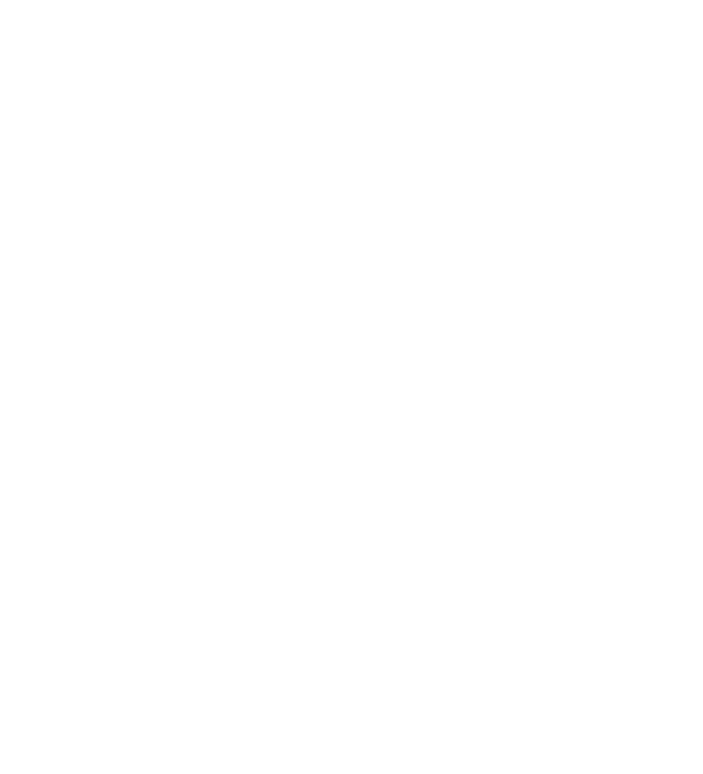
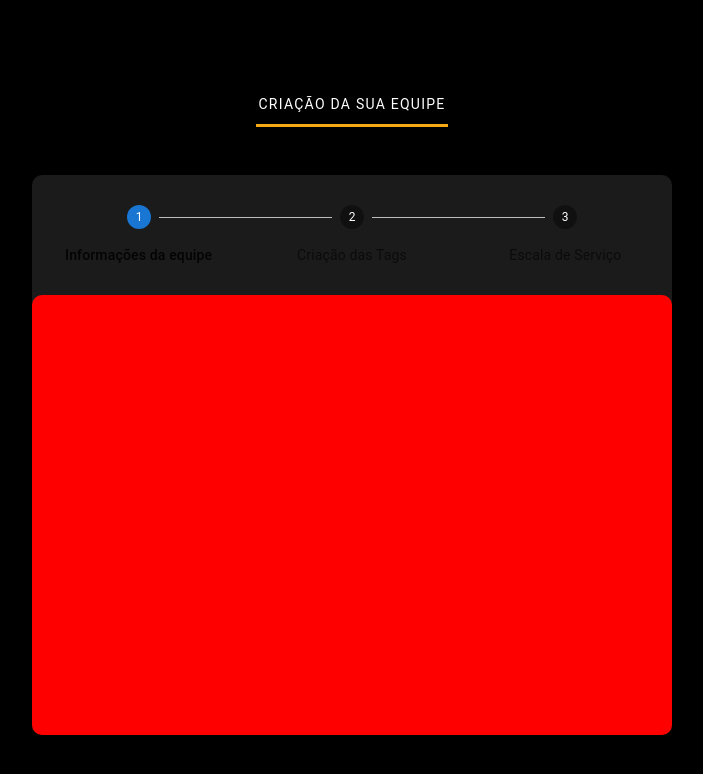
Before and after one commit to SamuelCFelix/Escala-Frontend, a React (Create React App) app: page /primeiroacesso/criarequipe in a window 1280 px wide. Before the commit this address had no page. Shown: the top 774 px of the page, without its empty margins (288-991 px from the left). Built offline with nearby package versions, Linux system fonts and the light colour scheme.

Commit message:
iniciando página de criação de equipe stepper

```diff
--- a/src/App.js
+++ b/src/App.js
@@ -11,6 +11,7 @@
 import Cadastrar from "./pages/cadastrar/index";
 import Home from "./pages/home/index";
 import PrimerioAcesso from "./pages/primeiroAcesso";
+import CriarEquipe from "./pages/criarEquipe";
 
 function App() {
   return (
@@ -21,7 +22,8 @@
           <Route path="/login" element={<Login />} />
           <Route path="/cadastrar" element={<Cadastrar />} />
           <Route path="/home" element={<Home />} />
-          <Route path="/primeiroAcesso" element={<PrimerioAcesso />} />
+          <Route path="/primeiroacesso" element={<PrimerioAcesso />} />
+          <Route path="/primeiroacesso/criarequipe" element={<CriarEquipe />} />
         </Routes>
       </Router>
     </AuthProvider>
--- /dev/null
+++ b/src/pages/criarEquipe/index.js
@@ -0,0 +1,115 @@
+import {
+  Box,
+  Button,
+  ButtonBase,
+  Fade,
+  Slide,
+  Stack,
+  Step,
+  StepLabel,
+  Stepper,
+  Typography,
+  styled,
+} from "@mui/material";
+import { motion } from "framer-motion";
+import "../../../src/style.css";
+import { Fragment, useEffect, useState } from "react";
+
+const styles = {
+  container: {
+    margin: 0,
+    padding: 0,
+    fontFamily: "Roboto",
+    background: "#000000",
+    width: "100vw",
+    height: "100vh",
+    display: "flex",
+    flexDirection: "column",
+    alignItems: "center",
+    justifyContent: "center",
+  },
+  boxTitulo: {
+    width: "25%",
+    height: "10%",
+    marginBottom: "30px",
+    display: "flex",
+    flexDirection: "column",
+    alignItems: "center",
+    justifyContent: "center",
+  },
+  titulo: {
+    color: "#ffffff",
+    textTransform: "uppercase",
+    fontSize: "14px",
+    lineHeight: "16px",
+    letterSpacing: "1.25px",
+    margin: "4% 0%",
+  },
+  baseTitulo: {
+    background: "#F3A913",
+    width: "60%",
+    height: "3.5%",
+  },
+  boxCenter: {
+    background: "#1B1B1B",
+    width: "50%",
+    height: "70%",
+    display: "flex",
+    flexDirection: "column",
+    alignItems: "center",
+    justifyContent: "center",
+    borderRadius: "10px",
+  },
+  boxStepper: {
+    width: "100%",
+    mt: "30px",
+    mb: "30px",
+  },
+  boxConteudo: {
+    background: "red",
+    width: "100%",
+    height: "100%",
+    borderRadius: "10px",
+  },
+};
+
+const CriarEquipe = () => {
+  const [activeStep, setActiveStep] = useState(1);
+
+  const stepsCriarEquipe = [
+    {
+      label: "Informações da equipe",
+      description: [<Box>oiiii</Box>],
+    },
+    {
+      label: "Criação das Tags",
+      description: [<Box>oiiii</Box>],
+    },
+    {
+      label: "Escala de Serviço",
+      description: [<Box>oiiii</Box>],
+    },
+  ];
+
+  return (
+    <Box sx={styles.container}>
+      <Box sx={styles.boxTitulo}>
+        <Typography sx={styles.titulo}>Criação da sua equipe</Typography>
+        <Box sx={styles.baseTitulo} />
+      </Box>
+      <Box sx={styles.boxCenter}>
+        <Box sx={styles.boxStepper}>
+          <Stepper alternativeLabel>
+            {stepsCriarEquipe.map((step, index) => (
+              <Step key={step.label}>
+                <StepLabel>{step.label}</StepLabel>
+              </Step>
+            ))}
+          </Stepper>
+        </Box>
+        <Box sx={styles.boxConteudo}></Box>
+      </Box>
+    </Box>
+  );
+};
+export default CriarEquipe;
--- a/src/pages/primeiroAcesso/index.js
+++ b/src/pages/primeiroAcesso/index.js
@@ -86,7 +86,6 @@
   },
   boxButton: {
     position: "relative",
-    backgroundImage: `url(${imagemLider})`,
     backgroundSize: "cover",
     backgroundRepeat: "no-repeat",
     backgroundPosition: "center",
@@ -110,7 +109,6 @@
     justifyContent: "center",
   },
   boxServo: {
-    background: "blue",
     width: "49%",
     height: "100%",
     borderRadius: "10px",
@@ -166,7 +164,7 @@
     justifyContent: "center",
     borderRadius: "10px",
     fontFamily: "Roboto, sans-serif",
-    fontSize: "14px",
+    fontSize: "12px",
     lineHeight: "36px",
     letterSpacing: "1.25px",
     color: "#ffffff",
@@ -179,9 +177,19 @@
 
 const PrimerioAcesso = () => {
   const [selectLider, setSelectLider] = useState(false);
+  const [selectServo, setSelectServo] = useState(false);
 
   const handleSelectLider = () => {
     setSelectLider(!selectLider);
+    if (selectServo) {
+      setSelectServo(false);
+    }
+  };
+  const handleSelectServo = () => {
+    setSelectServo(!selectServo);
+    if (selectLider) {
+      setSelectLider(false);
+    }
   };
 
   return (
@@ -193,10 +201,19 @@
       <Box sx={styles.boxCenter}>
         <Stack direction={"row"} sx={styles.stackopcoes}>
           <Box sx={styles.boxLider}>
-            <motion.div className="motionDiv" whileHover={{ scale: 1.04 }}>
+            <motion.div
+              className="motionDiv"
+              initial={{ opacity: 0 }}
+              animate={{
+                opacity: 1,
+                transition: { delay: 0.5, ease: "easeInOut" },
+              }}
+              whileHover={{ scale: 1.04 }}
+            >
               <Button
                 sx={{
                   ...styles.boxButton,
+                  backgroundImage: `url(${imagemLider})`,
                   border: selectLider
                     ? "4px solid #F3A913"
                     : "4px solid #ffffff",
@@ -223,29 +240,90 @@
                   </Box>
                 </motion.div>
               </Button>
+              {selectLider && (
                 <Box sx={styles.boxSelecionar}>
                   <motion.div
                     className="motionDiv"
                     initial={{ opacity: 0 }}
-                  animate={selectLider ? { opacity: 1 } : ""}
+                    animate={selectLider ? { opacity: 1 } : { opacity: 0 }}
                     transition={
                       selectLider
                         ? { delay: 0.3, ease: "easeInOut" }
                         : { delay: 0, ease: "easeInOut" }
                     }
                   >
-                  <Button sx={styles.botaoSelecionar} onClick={() => {}}>
-                    Selecionar
+                    <Button
+                      disabled={!selectLider}
+                      sx={styles.botaoSelecionar}
+                      onClick={() => {}}
+                    >
+                      Escolher
                     </Button>
                   </motion.div>
                 </Box>
+              )}
             </motion.div>
           </Box>
           <Box sx={styles.boxServo}>
+            <motion.div
+              className="motionDiv"
+              initial={{ opacity: 0 }}
+              animate={{
+                opacity: 1,
+                transition: { delay: 1, ease: "easeInOut" },
+              }}
+              whileHover={{ scale: 1.04 }}
+            >
+              <Button
+                sx={{
+                  ...styles.boxButton,
+                  backgroundImage: `url(${imagemServo})`,
+                  border: selectServo
+                    ? "4px solid #F3A913"
+                    : "4px solid #ffffff",
+                }}
+                onClick={handleSelectServo}
+              >
                 <Box sx={styles.boxTituloCards}>
                   <Typography sx={styles.tituloCards}>Servo</Typography>
                   <Box sx={styles.baseTituloCards} />
                 </Box>
+                <motion.div
+                  className="motionDiv"
+                  initial={{ height: "0px", opacity: 0 }}
+                  animate={selectServo ? { height: "100%", opacity: 1 } : ""}
+                  transition={{ delay: 0.1, ease: "easeInOut" }}
+                >
+                  <Box sx={styles.conteudoCards}>
+                    <Typography sx={styles.descricaoCards}>
+                      perfil de servo:
+                      <br />
+                      <br />
+                      entrará em uma equipe e será responsável por informar sua
+                      disponibilidade para criação da escala
+                    </Typography>
+                  </Box>
+                </motion.div>
+              </Button>
+              {selectServo && (
+                <Box sx={styles.boxSelecionar}>
+                  <motion.div
+                    className="motionDiv"
+                    initial={{ opacity: 0 }}
+                    animate={selectServo ? { opacity: 1 } : { opacity: 0 }}
+                    transition={
+                      selectServo
+                        ? { delay: 0.3, ease: "easeInOut" }
+                        : { delay: 0, ease: "easeInOut" }
+                    }
+                  >
+                    <Button sx={styles.botaoSelecionar} onClick={() => {}}>
+                      Escolher
+                    </Button>
+                  </motion.div>
+                </Box>
+              )}
+            </motion.div>
           </Box>
         </Stack>
       </Box>
```
Lines whose indentation alone changed are shown as unchanged.
